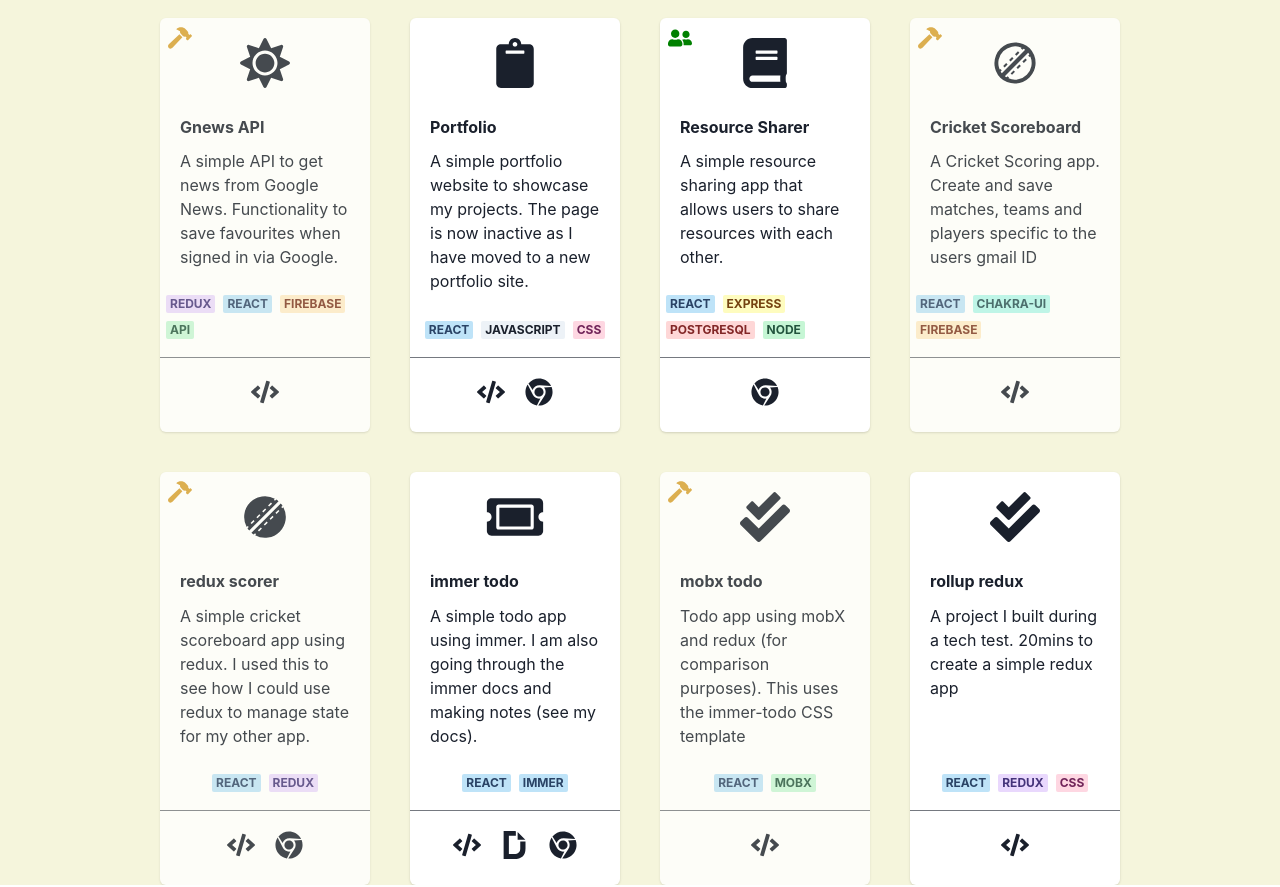
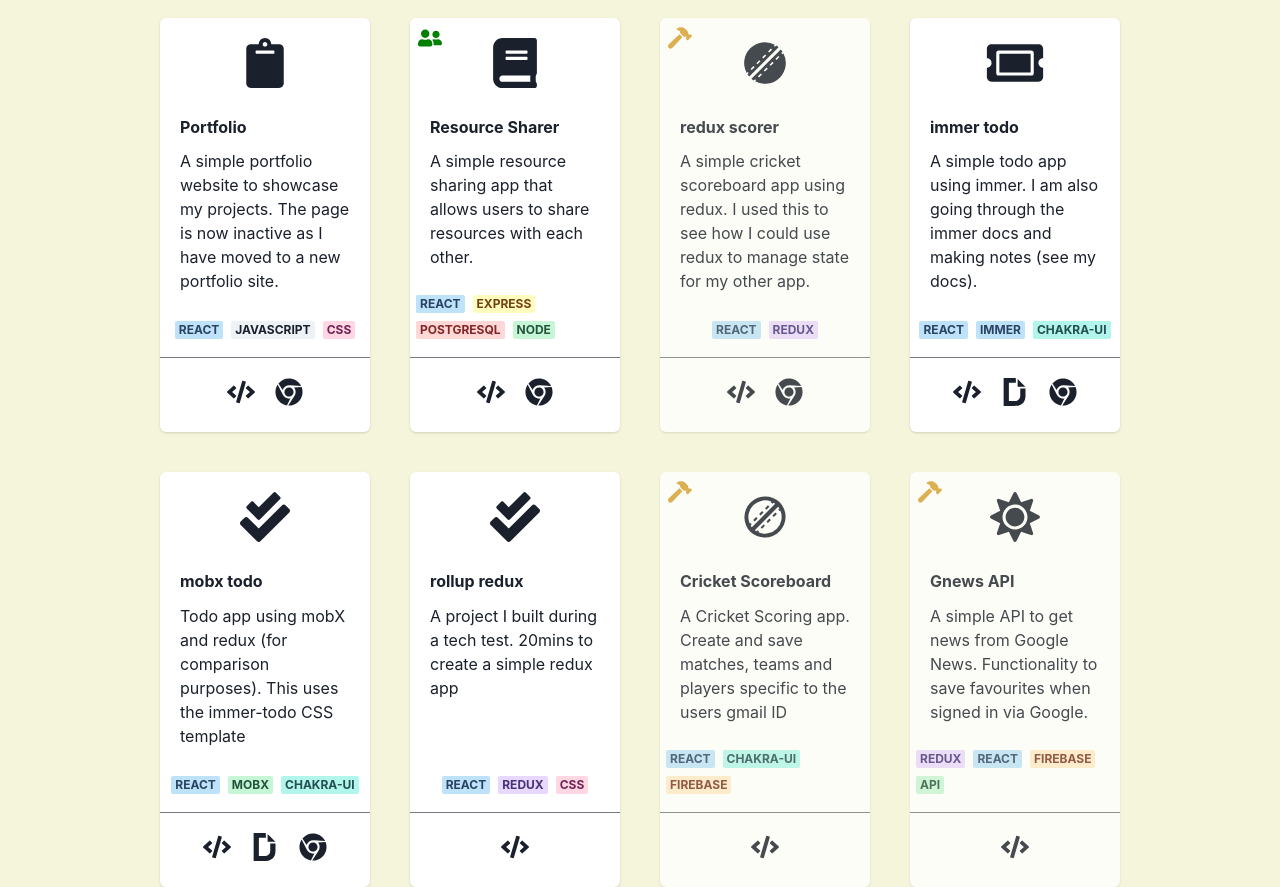
Before and after one commit to luiHoll97/luih, a React (Create React App) app: page /portfolio in a window 1280 px wide. Shown: the part 443-1330 px from the top of the page. Built offline with nearby package versions, Linux system fonts and the light colour scheme.

Commit message:
updated projects

```diff
--- a/src/work.ts
+++ b/src/work.ts
@@ -1,110 +1,127 @@
-import { FaClipboard, FaSun, FaBook, FaTicketAlt, FaCheckDouble } from "react-icons/fa";
-import {BiCricketBall, BiSolidCricketBall} from 'react-icons/bi'
+import {
+  FaClipboard,
+  FaSun,
+  FaBook,
+  FaTicketAlt,
+  FaCheckDouble,
+} from "react-icons/fa";
+import { BiCricketBall, BiSolidCricketBall } from "react-icons/bi";
 import { Project } from "./types/project";
 
 export const Projects: Project[] = [
   {
-        id: "1",
-        title: "Gnews API",
-        description: "A simple API to get news from Google News. Functionality to save favourites when signed in via Google.",
-        status: false,
-        techs: ["Redux", "React", "Firebase", 'API'],
-        link: '',
-        image: FaSun,
+    id: "4",
+    title: "Portfolio",
+    description:
+      "A simple portfolio website to showcase my projects. The page is now inactive as I have moved to a new portfolio site.",
+    status: true,
+    techs: ["React", "Javascript", "CSS"],
+    link: "https://lui-holliday.netlify.app",
+    image: FaClipboard,
     team: false,
-        docuemntation: '',
-        code: 'https://github.com/luiHoll97/redux-gnews-api',
+    docuemntation: "",
+    code: "https://github.com/luiHoll97/lui-portfolio",
     linksAvailable: true,
   },
   {
-        id: "4",
-        title: "Portfolio",
-        description: "A simple portfolio website to showcase my projects. The page is now inactive as I have moved to a new portfolio site.",
+    id: "6",
+    title: "Resource Sharer",
+    description:
+      "A simple resource sharing app that allows users to share resources with each other.",
+    image: FaBook,
+    techs: ["React", "Express", "PostgreSQL", "Node"],
+    link: "https://c5c2-study-resources.netlify.app",
     status: true,
-        techs: ["React", "Javascript", "CSS"],
-        link:'https://lui-holliday.netlify.app',
-        image: FaClipboard,
-        team: false,
-        docuemntation: '',
-        code: 'https://github.com/luiHoll97/lui-portfolio',
+    team: true,
+    docuemntation: "",
+    code: "https://github.com/maemastersdev/C5C2-Study-Resources-Backend/tree/main",
     linksAvailable: true,
   },
   {
-        id: '6',
-        title: "Resource Sharer",
-        description: 'A simple resource sharing app that allows users to share resources with each other.',
-        image: FaBook,
-        techs: ["React", "Express", "PostgreSQL", 'Node'],
-        link: "https://c5c2-study-resources.netlify.app",
-        status: true,
-        team: true,
-        docuemntation: '',
-        code: '',
+    id: "8",
+    title: "redux scorer",
+    description:
+      "A simple cricket scoreboard app using redux. I used this to see how I could use redux to manage state for my other app.",
+    image: BiSolidCricketBall,
+    techs: ["React", "Redux"],
+    link: "https://redux-scorer.netlify.app",
+    status: false,
+    team: false,
+    docuemntation: "",
+    code: "https://github.com/luiHoll97/redux-scorer",
     linksAvailable: true,
   },
   {
-        id: '7',
+    id: "9",
+    title: "immer todo",
+    description:
+      "A simple todo app using immer. I am also going through the immer docs and making notes (see my docs).",
+    image: FaTicketAlt,
+    techs: ["React", "Immer", "Chakra-ui"],
+    link: "https://immer-todo.netlify.app",
+    status: true,
+    team: false,
+    docuemntation:
+      "https://lui-holliday-docs.notion.site/immer-docs-31d4d8fad9534960b4f19ad62ffc824b?pvs=4",
+    code: "https://github.com/luiHoll97/immer-todo",
+    linksAvailable: true,
+  },
+  {
+    id: "10",
+    title: "mobx todo",
+    description:
+      "Todo app using mobX and redux (for comparison purposes). This uses the immer-todo CSS template",
+    image: FaCheckDouble,
+    techs: ["React", "MobX", "Chakra-ui"],
+    link: "https://luiholl-mobx-todo.netlify.app",
+    status: true,
+    team: false,
+    docuemntation:
+      "https://lui-holliday-docs.notion.site/mobx-todo-bc62262b194b4ec0b80cda36d26bb05c?pvs=4",
+    code: "https://github.com/luiHoll97/mobx-todo",
+    linksAvailable: true,
+  },
+
+  {
+    id: "11",
+    title: "rollup redux",
+    description:
+      "A project I built during a tech test. 20mins to create a simple redux app",
+    image: FaCheckDouble,
+    techs: ["React", "Redux", "CSS"],
+    link: "",
+    status: true,
+    team: false,
+    docuemntation: "",
+    code: "https://github.com/luiHoll97/rollup-redux",
+    linksAvailable: true,
+  },
+  {
+    id: "7",
     title: "Cricket Scoreboard",
-        description: 'A Cricket Scoring app. Create and save matches, teams and players specific to the users gmail ID',
+    description:
+      "A Cricket Scoring app. Create and save matches, teams and players specific to the users gmail ID",
     image: BiCricketBall,
-        techs: ["React", 'Chakra-ui', "Firebase"],
+    techs: ["React", "Chakra-ui", "Firebase"],
     link: "",
     status: false,
     team: false,
-        docuemntation: '',
-        code: 'https://github.com/luiHoll97/cricket-scorer',
+    docuemntation: "",
+    code: "https://github.com/luiHoll97/cricket-scorer",
     linksAvailable: true,
   },
   {
-        id: '8',
-        title: "redux scorer",
-        description: 'A simple cricket scoreboard app using redux. I used this to see how I could use redux to manage state for my other app.',
-        image: BiSolidCricketBall,
-        techs: ["React", 'Redux'],
-        link: "https://redux-scorer.netlify.app",
+    id: "1",
+    title: "Gnews API",
+    description:
+      "A simple API to get news from Google News. Functionality to save favourites when signed in via Google.",
     status: false,
+    techs: ["Redux", "React", "Firebase", "API"],
+    link: "",
+    image: FaSun,
     team: false,
-        docuemntation: '',
-        code: 'https://github.com/luiHoll97/redux-scorer',
+    docuemntation: "",
+    code: "https://github.com/luiHoll97/redux-gnews-api",
     linksAvailable: true,
   },
-      {
-        id: '9',
-        title: "immer todo",
-        description: 'A simple todo app using immer. I am also going through the immer docs and making notes (see my docs).',
-        image: FaTicketAlt,
-        techs: ["React", 'Immer'],
-        link: 'https://immer-todo.netlify.app',
-        status: true,
-        team: false,
-        docuemntation: 'https://lui-holliday-docs.notion.site/immer-docs-31d4d8fad9534960b4f19ad62ffc824b?pvs=4',
-        code: 'https://github.com/luiHoll97/immer-todo',
-        linksAvailable: true,
-      },
-      {
-        id: '10',
-        title: "mobx todo",
-        description: 'Todo app using mobX and redux (for comparison purposes). This uses the immer-todo CSS template',
-        image: FaCheckDouble,
-        techs: ["React", 'MobX'],
-        link: '',
-        status: false,
-        team: false,
-        docuemntation: '',
-        code: 'https://github.com/luiHoll97/mobx-todo',
-        linksAvailable: true,
-      },
-      {
-        id: '11',
-        title: "rollup redux",
-        description: 'A project I built during a tech test. 20mins to create a simple redux app',
-        image: FaCheckDouble,
-        techs: ["React", 'Redux', 'CSS'],
-        link: '',
-        status: true,
-        team: false,
-        docuemntation: '',
-        code: 'https://github.com/luiHoll97/rollup-redux',
-        linksAvailable: true,
-      },
-]
+];
```
Lines whose indentation alone changed are shown as unchanged.
